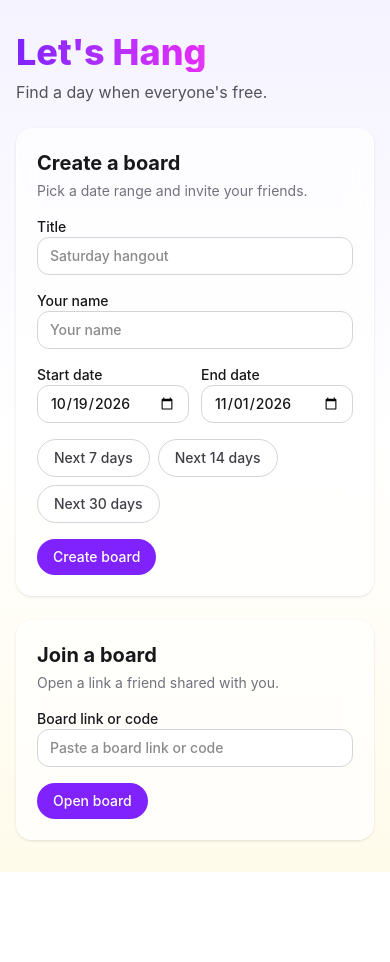
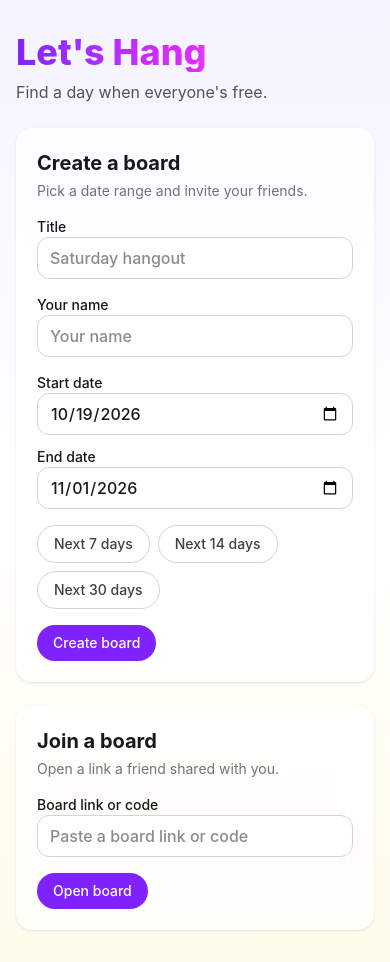
Before and after one commit to BinaryMulch/lets-hang, a Next.js app: page / in a window 390 px wide. Before the commit the page ends 872 px from the top, so only its background shows below. Built offline with nearby package versions, Linux system fonts and the light colour scheme.

Commit message:
fix: mobile overlap — stack date fields on phones, 16px inputs (no iOS zoom), shrink-0 banner undo

```diff
--- a/app/e/[code]/EventClient.tsx
+++ b/app/e/[code]/EventClient.tsx
@@ -12,7 +12,7 @@ import ResultsBoard from "./ResultsBoard";
 const CARD = "bg-white/70 backdrop-blur-md border border-white/70 shadow-sm rounded-2xl";
 const BTN_PRIMARY = "px-4 py-2 text-sm font-medium rounded-full bg-violet-600 text-white hover:bg-violet-700";
 const BTN_SECONDARY = "px-4 py-2 text-sm font-medium rounded-full bg-white text-zinc-700 border border-zinc-300 hover:bg-zinc-100";
-const INPUT = "w-full rounded-xl border border-zinc-300 bg-white/80 px-3 py-2 text-sm focus:outline-none focus:ring-2 focus:ring-violet-400";
+const INPUT = "w-full rounded-xl border border-zinc-300 bg-white/80 px-3 py-2 text-base sm:text-sm focus:outline-none focus:ring-2 focus:ring-violet-400";
 
 export type EventData = {
   code: string;
@@ -388,7 +388,7 @@ export default function EventClient({ initialEvent, initialParticipants }: Event
         {event.picked_date && (
           <div className="bg-emerald-50 border border-emerald-200 text-emerald-800 rounded-xl px-4 py-3 flex items-center gap-2 justify-between">
             <span className="font-medium">It&apos;s happening: {fmtDay(event.picked_date)}</span>
-            <button className="px-4 py-2 text-sm font-medium rounded-full hover:bg-emerald-100" onClick={() => void pickDate(null)} type="button">Undo</button>
+            <button className="px-4 py-2 text-sm font-medium rounded-full shrink-0 hover:bg-emerald-100" onClick={() => void pickDate(null)} type="button">Undo</button>
           </div>
         )}
       </header>
--- a/app/e/[code]/JoinCard.tsx
+++ b/app/e/[code]/JoinCard.tsx
@@ -4,7 +4,7 @@ import { FormEvent, useState } from "react";
 
 const CARD = "bg-white/70 backdrop-blur-md border border-white/70 shadow-sm rounded-2xl";
 const BTN_PRIMARY = "px-4 py-2 text-sm font-medium rounded-full bg-violet-600 text-white hover:bg-violet-700";
-const INPUT = "w-full rounded-xl border border-zinc-300 bg-white/80 px-3 py-2 text-sm focus:outline-none focus:ring-2 focus:ring-violet-400";
+const INPUT = "w-full rounded-xl border border-zinc-300 bg-white/80 px-3 py-2 text-base sm:text-sm focus:outline-none focus:ring-2 focus:ring-violet-400";
 
 type SavedBoard = { code: string; title: string };
 type Identity = { participant_id: number; name: string; secret: string };
--- a/app/page.tsx
+++ b/app/page.tsx
@@ -8,7 +8,7 @@ import { addDaysISO, todayISO } from "@/lib/dates";
 const CARD = "bg-white/70 backdrop-blur-md border border-white/70 shadow-sm rounded-2xl";
 const BTN_PRIMARY = "px-4 py-2 text-sm font-medium rounded-full bg-violet-600 text-white hover:bg-violet-700";
 const BTN_SECONDARY = "px-4 py-2 text-sm font-medium rounded-full bg-white text-zinc-700 border border-zinc-300 hover:bg-zinc-100";
-const INPUT = "w-full rounded-xl border border-zinc-300 bg-white/80 px-3 py-2 text-sm focus:outline-none focus:ring-2 focus:ring-violet-400";
+const INPUT = "w-full rounded-xl border border-zinc-300 bg-white/80 px-3 py-2 text-base sm:text-sm focus:outline-none focus:ring-2 focus:ring-violet-400";
 
 type SavedBoard = { code: string; title: string };
 type Identity = { participant_id: number; name: string; secret: string };
@@ -160,7 +160,7 @@ export default function HomePage() {
               value={name}
             />
           </label>
-          <div className="grid grid-cols-2 gap-3">
+          <div className="grid grid-cols-1 gap-3 sm:grid-cols-2">
             <label className="block space-y-1.5 text-sm font-medium">
               <span>Start date</span>
               <input className={INPUT} onChange={(event) => setStartDate(event.target.value)} required type="date" value={startDate} />
```
